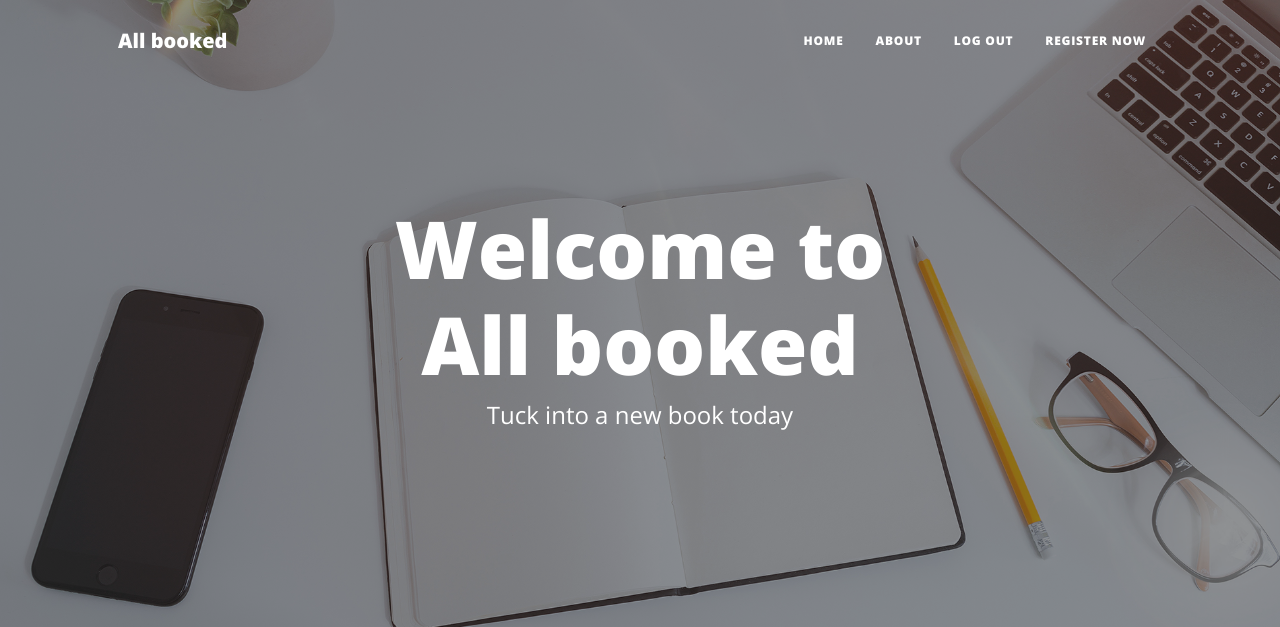
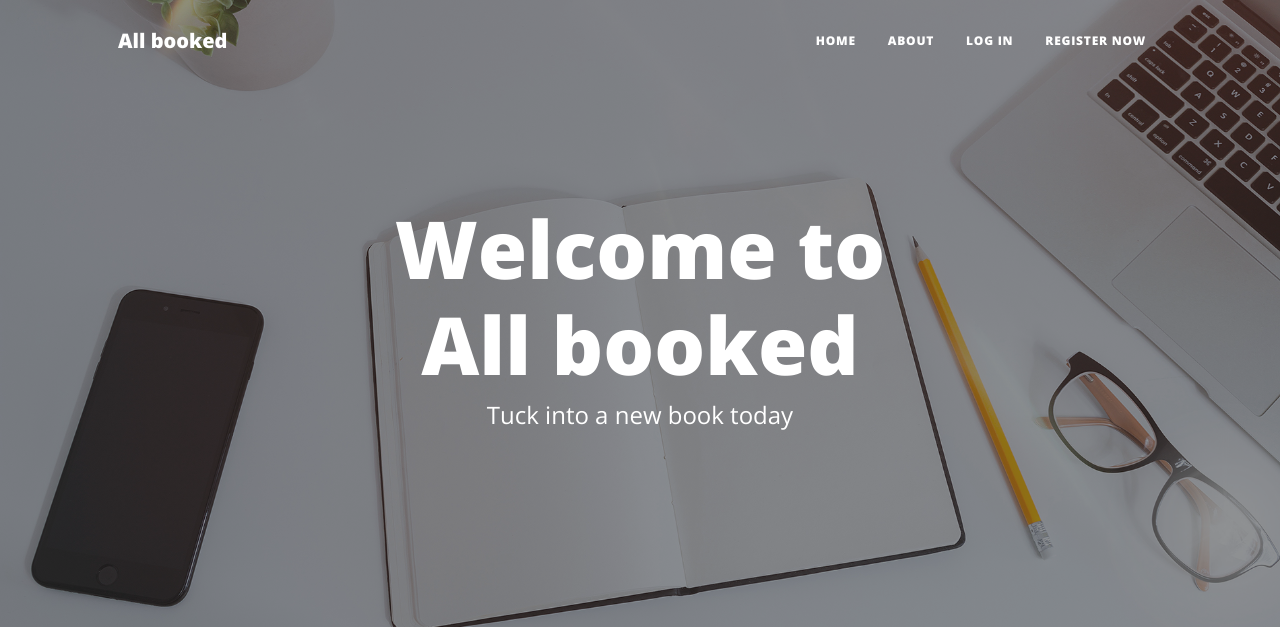
Before and after one commit to Marijoke/MS3, a Flask app: page /about in a window 1280 px wide. Shown: the top 627 px of the page. Run offline with Flask 2, Linux system fonts and the light colour scheme; some libraries are stand-ins or nearby versions.

Commit message:
fixed over intdentation on app.py that adjusted certain pages showing based on whether customer has logged in.

```diff
--- a/app.py
+++ b/app.py
@@ -71,8 +71,8 @@ def login():
             # ensure hashed password matches user input
             if check_password_hash(
                 existing_user["password"], request.form.get("password")):
-                    session["user"] = request.form.get("username").lower()
-                    flash("Welcome, {}".format(request.form.get("username")))
+                session["user"] = request.form.get("username").lower()
+                flash("Welcome, {}".format(request.form.get("username")))
             else:
                 # invalid password match
                 flash("Incorrect Username and/or Password")
--- a/templates/base.html
+++ b/templates/base.html
@@ -30,11 +30,13 @@
                     <li class="nav-item"><a class="nav-link px-lg-3 py-3 py-lg-4" href="{{ url_for('about') }}">About</a></li>
                     {% if session.user %}
                         <li class="nav-item"><a class="nav-link px-lg-3 py-3 py-lg-4" href="{{ url_for('get_books') }}">Books</a></li>
+                        <li class="nav-item"><a class="nav-link px-lg-3 py-3 py-lg-4" href="{{ url_for('login') }}">Log out</a></li>
                         <li class="nav-item"><a class="nav-link px-lg-3 py-3 py-lg-4" href="{{ url_for('contact') }}">Contact</a></li>
+                    {% else %}
                         <li class="nav-item"><a class="nav-link px-lg-3 py-3 py-lg-4" href="{{ url_for('login') }}">Log in</a></li>
-                    {% else %}
-                    <li class="nav-item"><a class="nav-link px-lg-3 py-3 py-lg-4" href="{{ url_for('login') }}">Log out</a></li>
                         <li class="nav-item"><a class="nav-link px-lg-3 py-3 py-lg-4" href="{{ url_for('register') }}">Register Now</a></li>
+
+
                     {% endif %}
                 </ul>
             </div>
```
